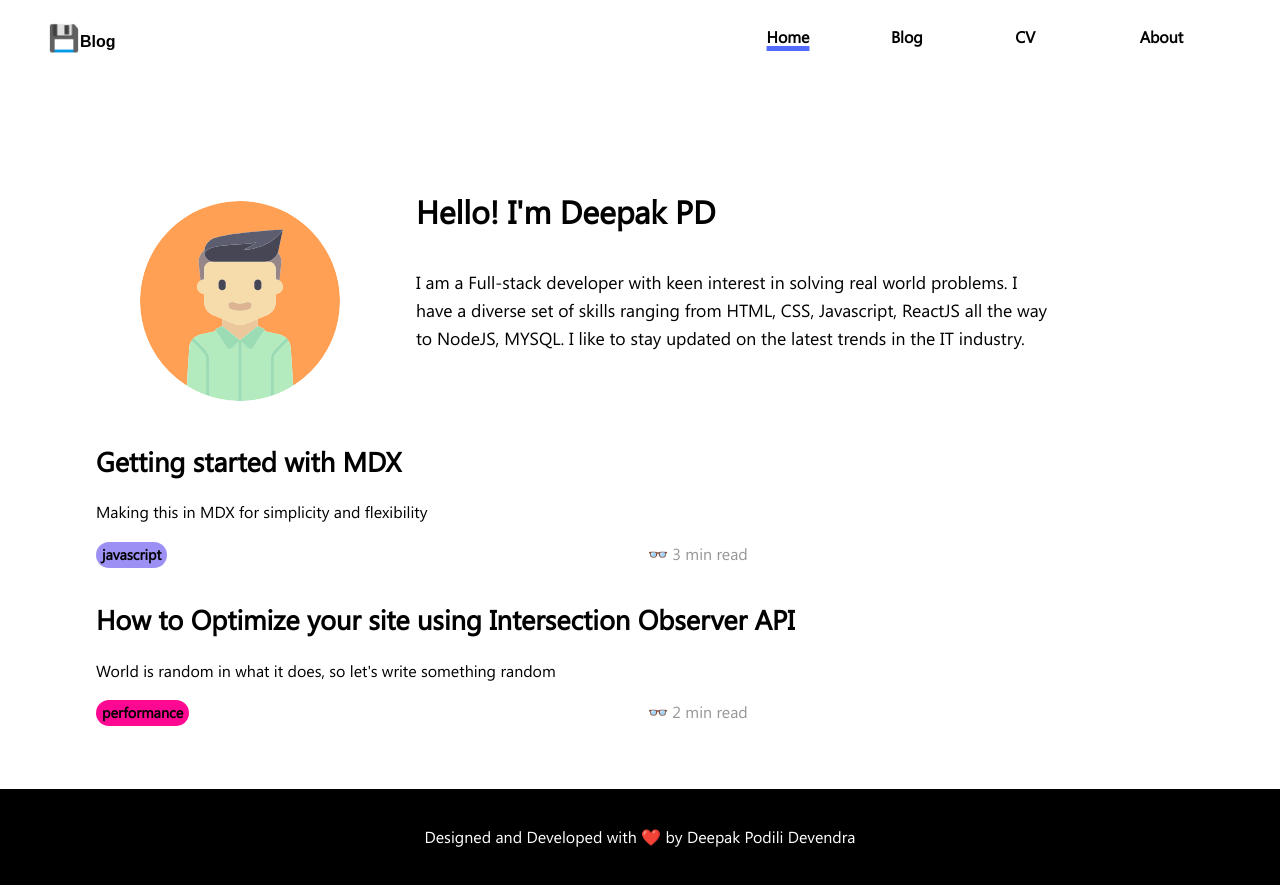
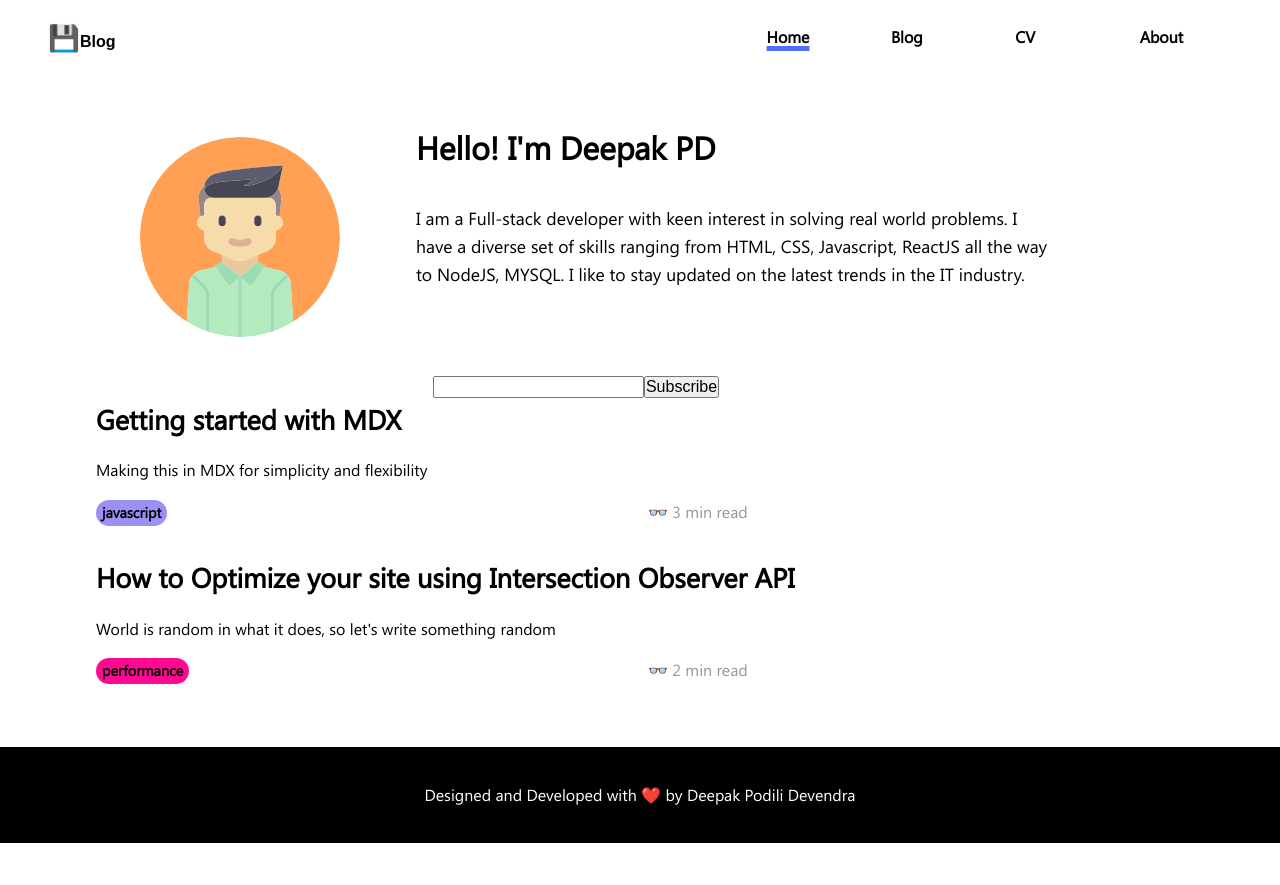
Before and after one commit to odin47/blog-deepak, a Next.js app: page / in a window 1280 px wide. After the commit the page ends 843 px from the top, so only its background shows below. Built offline with nearby package versions, Linux system fonts and the light colour scheme.

Commit message:
Subscription functionality
1.) Added Input component
2.) Added Button component

```diff
--- /dev/null
+++ b/components/Button/Button.js
@@ -0,0 +1,16 @@
+import PropTypes from 'prop-types';
+
+
+const Button = ({children}) => {
+    return <button>{children}</button>
+}
+
+Button.propTypes = {
+	children: PropTypes.string,
+};
+
+Button.default = {
+    children: 'Click me'
+}
+
+export default Button;
--- /dev/null
+++ b/components/Button/package.json
@@ -0,0 +1,3 @@
+{
+    "main": "Button.js"
+}
--- /dev/null
+++ b/components/Input/Input.js
@@ -0,0 +1,5 @@
+const Input = () => {
+    return <input />
+}
+
+export default Input;
--- /dev/null
+++ b/components/Input/package.json
@@ -0,0 +1,3 @@
+{
+    "main": "Input.js"
+}
--- a/components/Intro/Intro.js
+++ b/components/Intro/Intro.js
@@ -1,4 +1,6 @@
 import Avatar from 'components/Avatar';
+import Button from 'components/Button';
+import Input from 'components/Input';
 import styles from './Intro.module.scss';
 
 export default function Intro() {
@@ -19,6 +21,10 @@ export default function Intro() {
 					</p>
 				</div>
 			</div>
+				<div className={'flexRow'}>
+					<Input />
+					<Button>Subscribe</Button>
+				</div>
 		</div>
 	);
 }
--- a/styles/global.scss
+++ b/styles/global.scss
@@ -1,4 +1,5 @@
 @import './variables';
+@import './mixins';
 @import '/fonts/fonts.css';
 
 * {
@@ -52,12 +53,19 @@ body {
 	.mainContainer {
 		width: $mainWidth;
 		margin: 0 auto;
-		margin-top: 4rem;
 	}
 
 	.center {
 		display: grid;
 		place-items: center;
+	}
+
+	.flexRow {
+		@include flex()
+	}
+
+	.flexColumn {
+		@include flex($direction: column)
 	}
 
 	.textUnderline {
```
Also changed, not shown: components/Button/Button.module.scss (added), components/Input/Input.module.scss (added).
